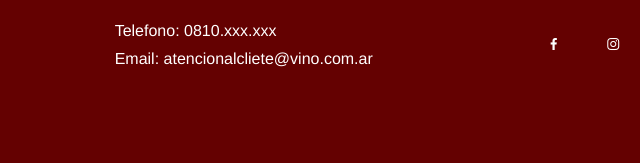
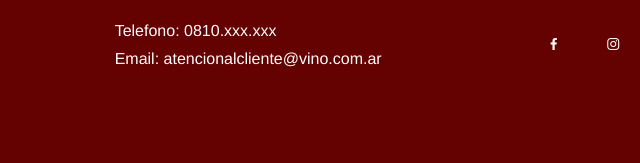
Before and after one commit to lucjmac/DESARROLLADOR-WEB-INICIAL---TPI---Clase-164---Grupo-04, a plain HTML site: page DESARROLLADOR-WEB-INICIAL---TPI---Clase-164---Grupo-04/index.html in a window 1280 px wide. Shown: the part 5705-5868 px from the top of the page, 342-982 px from the left. Drawn offline with nearby package versions, Linux system fonts and the light colour scheme; files whose address does not match are found by name.

Commit message:
Corrección email Footer

```diff
--- a/DESARROLLADOR-WEB-INICIAL---TPI---Clase-164---Grupo-04/index.html
+++ b/DESARROLLADOR-WEB-INICIAL---TPI---Clase-164---Grupo-04/index.html
@@ -223,7 +223,7 @@
         <div class="box">
           <h2>DATOS DE CONTACTO</h2>
           <P>Telefono: 0810.xxx.xxx</P>
-          <p>Email: atencionalcliete@vino.com.ar</p>
+          <p>Email: atencionalcliente@vino.com.ar</p>
 
         </div>
         <div class="box">
```
